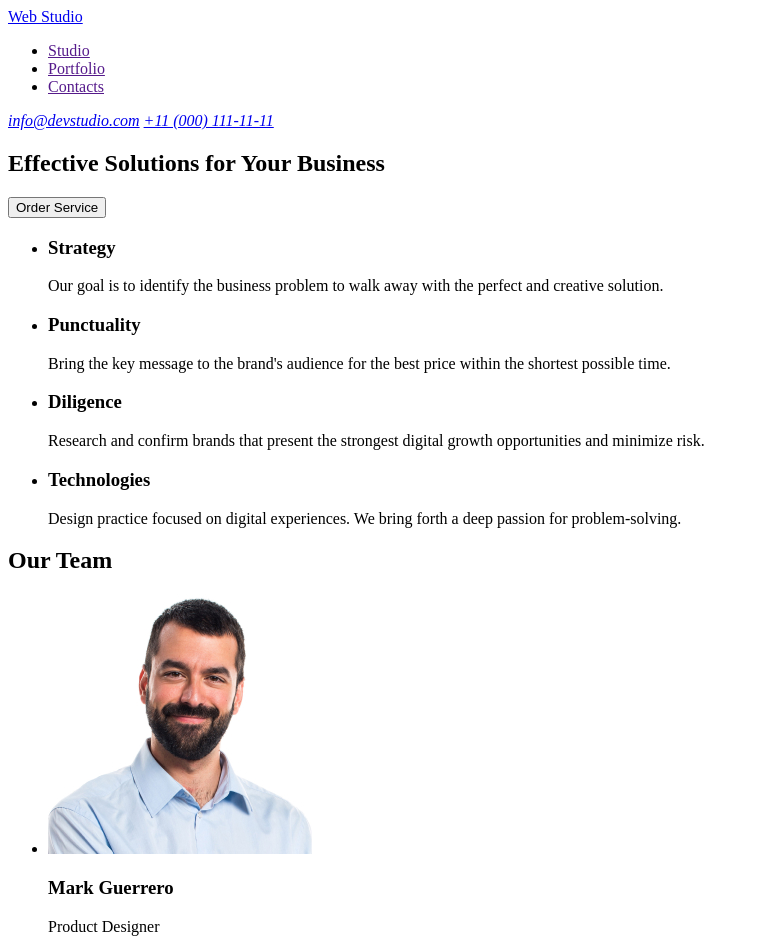
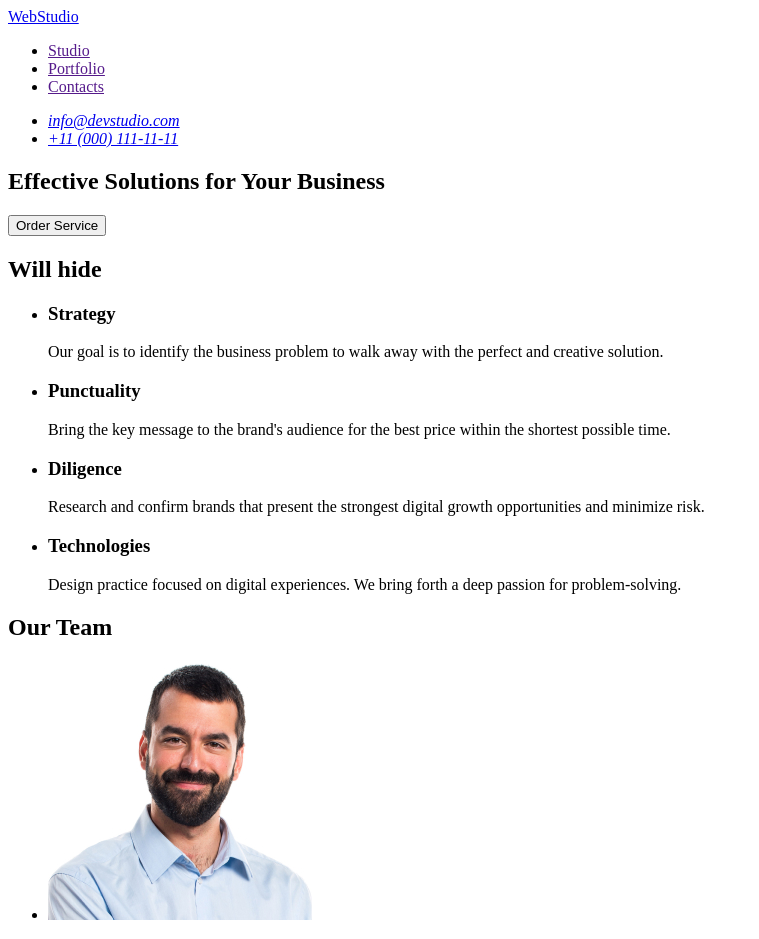
Before and after one commit to Sinfinka/goit-markup-hw-01, a plain HTML site: page index.html in a window 1280 px wide. Shown: the top 939 px of the page, without its empty margins (0-759 px from the left). Drawn offline with Linux system fonts and the light colour scheme.

Commit message:
Fixed errors after autocheck comments.

```diff
--- a/index.html
+++ b/index.html
@@ -10,7 +10,7 @@
   <body>
     <header>
       <nav>
-        <a href="/">Web Studio</a>
+        <a href="./index.html">WebStudio</a>
         <ul>
           <li><a href="">Studio</a></li>
           <li><a href="">Portfolio</a></li>
@@ -18,17 +18,25 @@
         </ul>
       </nav>
       <address>
-        <a href="mailto:info@devstudio.com">info@devstudio.com</a>
-        <a href="tel:+110001111111">+11 (000) 111-11-11</a>
+        <ul>
+          <li>
+            <a href="mailto:info@devstudio.com">info@devstudio.com</a>
+          </li>
+          <li>
+            <a href="tel:+110001111111">+11 (000) 111-11-11</a>
+          </li>
+        </ul>
       </address>
+    </header>
+
+    <main>
       <section>
         <h1>Effective Solutions for Your Business</h1>
         <button type="button">Order Service</button>
       </section>
-    </header>
 
-    <main>
       <section>
+        <h2>Will hide</h2>
         <ul>
           <li>
             <h3>Strategy</h3>
@@ -109,7 +117,7 @@
     </main>
 
     <footer>
-      <a href="/">Web Studio</a>
+      <a href="./index.html">WebStudio</a>
       <p>
         Increase the flow of customers and sales for your business with digital
         marketing & growth solutions.
```
